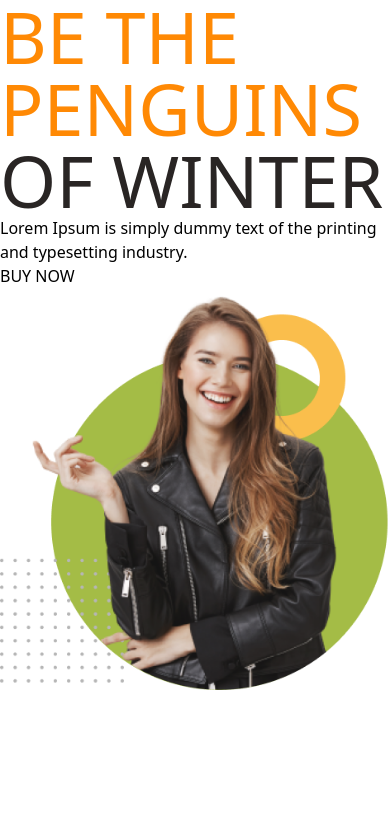
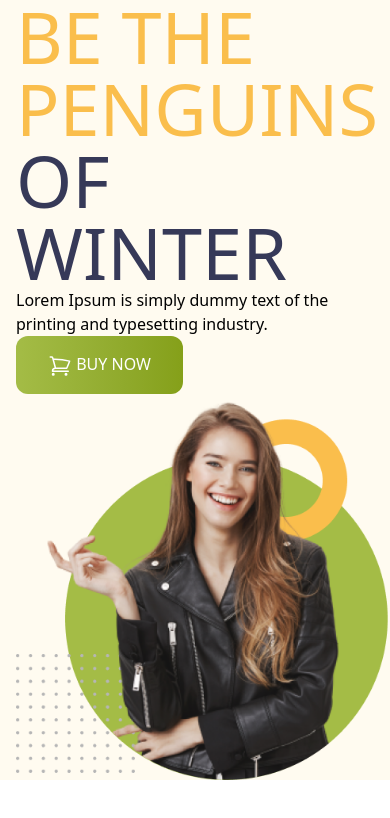
Before and after one commit to utshopust/penguin-fashion-using-tailwind, a plain HTML site: page index.html in a window 390 px wide. Drawn offline with nearby package versions, Linux system fonts and the light colour scheme.

Commit message:
complete the header part and make it responsive

```diff
--- a/index.html
+++ b/index.html
@@ -7,20 +7,22 @@
     <script src="https://cdn.jsdelivr.net/npm/@tailwindcss/browser@4"></script>
 </head>
 <body>
-    <header>
+    <header class="bg-[#FFFBF0] pl-4">
+        <!-- Navbar Start -->
         <nav>
 
         </nav>
         <!-- Banner start -->
-        <div>
+        <div class="md:flex">
             <div>
                 <h1 class="text-7xl uppercase">
-                    <span class="text-orange-400">Be the Penguins</span>
+                    <span class="text-[#FABE4C]">Be the Penguins</span>
                     <br>
-                    <span class="text-stone-800">of Winter</span>
+                    <span class="text-[#363958]">of Winter</span>
                  </h1>
                 <p>Lorem Ipsum is simply dummy text of the printing and typesetting industry.</p>
-                <button>BUY NOW</button>
+                <button class="bg-green-200 px-8 py-4 rounded-xl font-medium text-white bg-gradient-to-r from-[#A4BC46] to-[#85A019]">
+                    <svg xmlns="http://www.w3.org/2000/svg" fill="none" viewBox="0 0 24 24" stroke-width="1.5" stroke="currentColor" class="size-6 text-white inline"><path stroke-linecap="round" stroke-linejoin="round" d="M2.25 3h1.386c.51 0 .955.343 1.087.835l.383 1.437M7.5 14.25a3 3 0 0 0-3 3h15.75m-12.75-3h11.218c1.121-2.3 2.1-4.684 2.924-7.138a60.114 60.114 0 0 0-16.536-1.84M7.5 14.25 5.106 5.272M6 20.25a.75.75 0 1 1-1.5 0 .75.75 0 0 1 1.5 0Zm12.75 0a.75.75 0 1 1-1.5 0 .75.75 0 0 1 1.5 0Z" /></svg> BUY NOW</button>
             </div>
             <div>
                 <img src="images/model.png" alt="">
```
